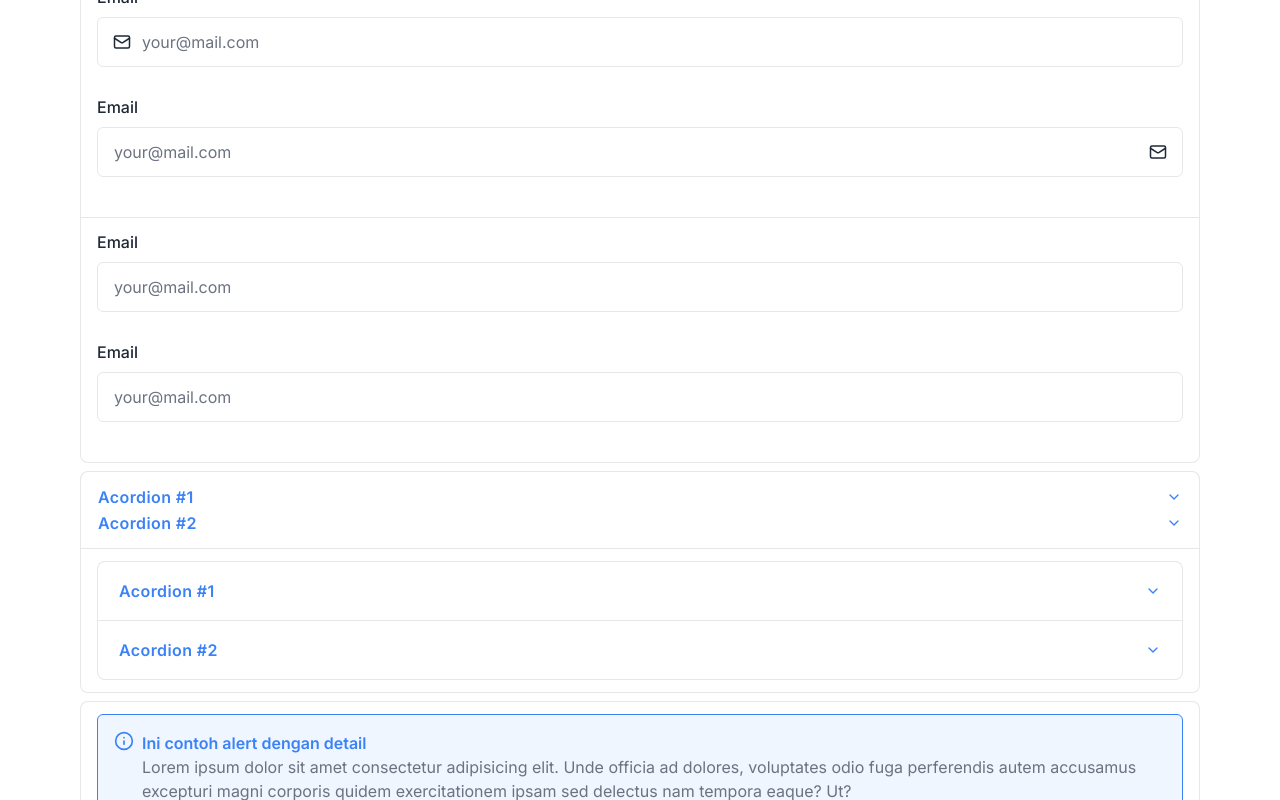
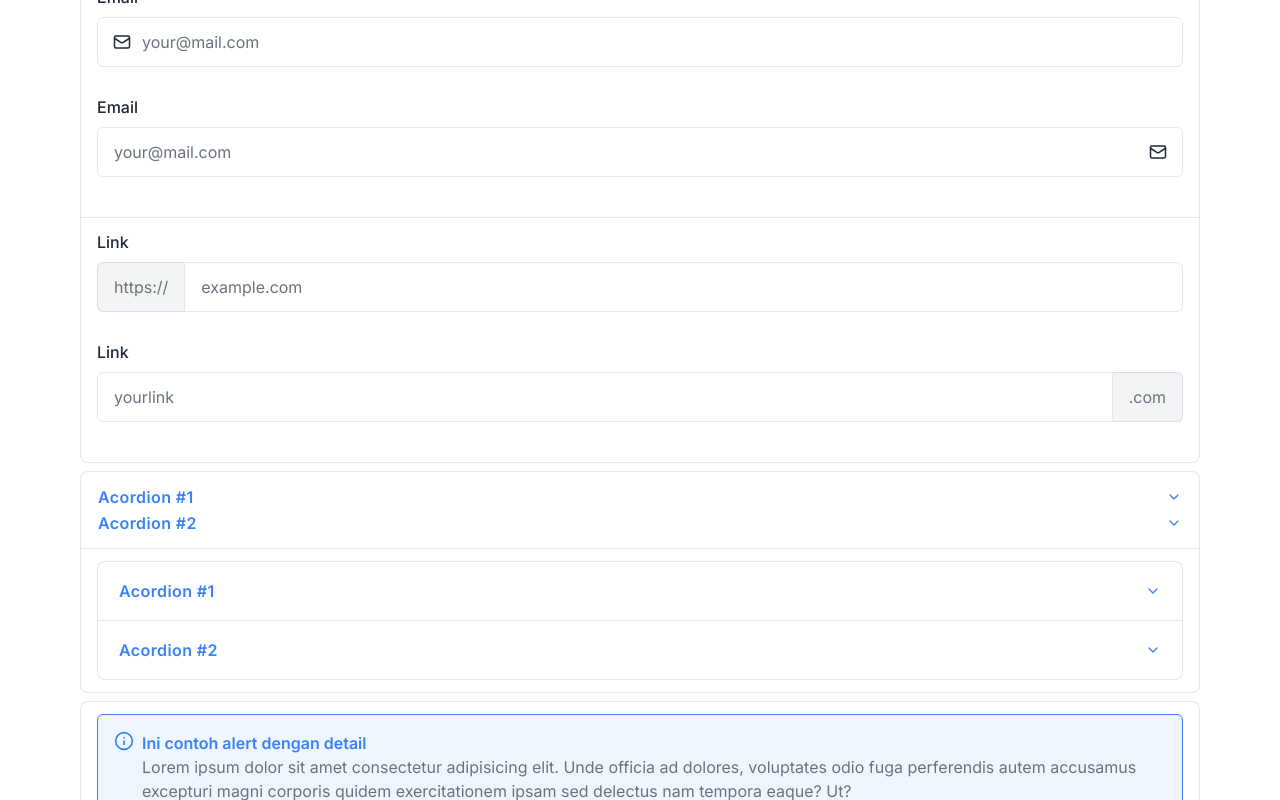
Before and after one commit to angkasa27/next-design-system, a Next.js app: page / in a window 1280 px wide. Shown: the part 713-1513 px from the top of the page. Built offline with nearby package versions, Linux system fonts and the light colour scheme.

Commit message:
Add addon input

```diff
--- a/src/components/elements/InputBase/InputBase.js
+++ b/src/components/elements/InputBase/InputBase.js
@@ -2,20 +2,51 @@ import React from "react";
 import PropTypes from "prop-types";
 
 export default function InputBase(props) {
-  const { label, id, error, className, icon, iconPosition, ...inputProps } =
-    props;
+  const {
+    label,
+    id,
+    error,
+    className,
+    icon,
+    iconPosition,
+    addOn,
+    addOnPosition,
+    ...inputProps
+  } = props;
 
   const iconRight = iconPosition === "right";
+  const addOnRight = addOnPosition === "right";
+
+  const renderAddOn = () => {
+    return (
+      <div
+        className={
+          (addOnRight
+            ? " border-l-0 rounded-r-md "
+            : " border-r-0 rounded-l-md ") +
+          " px-4 inline-flex items-center min-w-fit border border-default bg-gray-100 dark:bg-gray-800 "
+        }
+      >
+        <span className="body-5 text-gray-500">{addOn}</span>
+      </div>
+    );
+  };
 
   return (
-    <div className="relative flex rounded-md">
+    <div className="relative flex">
+      {addOn && !addOnRight && renderAddOn()}
       <input
         className={
           (error
             ? "border-red-500/50 focus:border-red-500  focus:ring-red-500"
             : "border-default focus:border-blue-500 focus:ring-blue-500") +
-          " py-3 px-4 block w-full rounded-md body-5 bg-transparent dark:bg-gray-900 invalid:border-red-500/50 invalid:focus:border-red-500  invalid:focus:ring-red-500 disabled:bg-gray-800/10 dark:disabled:bg-gray-800 " +
+          " py-3 px-4 block w-full body-5 bg-transparent dark:bg-gray-900 invalid:border-red-500/50 invalid:focus:border-red-500  invalid:focus:ring-red-500 disabled:bg-gray-800/10 dark:disabled:bg-gray-800 " +
           (icon ? (iconRight ? " pr-11 " : " pl-11 ") : " ") +
+          (addOn
+            ? addOnRight
+              ? " rounded-l-md "
+              : " rounded-r-md "
+            : " rounded-md ") +
           className
         }
         id={id}
@@ -33,11 +64,14 @@ export default function InputBase(props) {
           {icon}
         </div>
       )}
+      {addOn && addOnRight && renderAddOn()}
     </div>
   );
 }
 
 InputBase.propTypes = {
+  addOn: PropTypes.string,
+  addOnPosition: PropTypes.oneOf(["right", "left"]),
   className: PropTypes.string,
   error: PropTypes.string,
   icon: PropTypes.oneOfType([PropTypes.element, PropTypes.node]),
--- a/src/pages/index.js
+++ b/src/pages/index.js
@@ -23,7 +23,7 @@ export default function App() {
             <Input
               className="w-full"
               // hint={"this is hint example"}
-              id="Email"
+              id="Input1"
               label="Email"
               placeholder="your@mail.com"
               type="email"
@@ -31,14 +31,14 @@ export default function App() {
             <Input
               className="w-full"
               disabled
-              id="Email"
+              id="Input2"
               label="Email"
               placeholder="your@mail.com"
               type="email"
             />
             <Input
               className="w-full"
-              id="Email"
+              id="Input3"
               label="Email"
               optional
               placeholder="your@mail.com"
@@ -49,7 +49,7 @@ export default function App() {
             <Input
               className="w-full"
               hint={"Input hint"}
-              id="Email"
+              id="Input4"
               label="Email"
               placeholder="your@mail.com"
               type="email"
@@ -57,7 +57,7 @@ export default function App() {
             <Input
               className="w-full"
               error="Input error"
-              id="Email"
+              id="Input5"
               label="Email"
               placeholder="your@mail.com"
               type="email"
@@ -67,7 +67,7 @@ export default function App() {
             <Input
               className="w-full"
               icon={<Icon name="Mail" />}
-              id="Email"
+              id="Input6"
               label="Email"
               placeholder="your@mail.com"
               type="email"
@@ -76,7 +76,7 @@ export default function App() {
               className="w-full"
               icon={<Icon name="Mail" />}
               iconPosition="right"
-              id="Email"
+              id="Input7"
               label="Email"
               placeholder="your@mail.com"
               type="email"
@@ -84,19 +84,22 @@ export default function App() {
           </List>
           <List className="w-full flex flex-col" component="div">
             <Input
+              addOn="https://"
               className="w-full"
-              id="Email"
-              label="Email"
-              placeholder="your@mail.com"
-              type="email"
+              id="Input8"
+              label="Link"
+              placeholder="example.com"
+              type="text"
             />
             <Input
+              addOn=".com"
+              addOnPosition="right"
               className="w-full"
               iconPosition="right"
-              id="Email"
-              label="Email"
-              placeholder="your@mail.com"
-              type="email"
+              id="Input9"
+              label="Link"
+              placeholder="yourlink"
+              type="text"
             />
           </List>
         </div>
```
